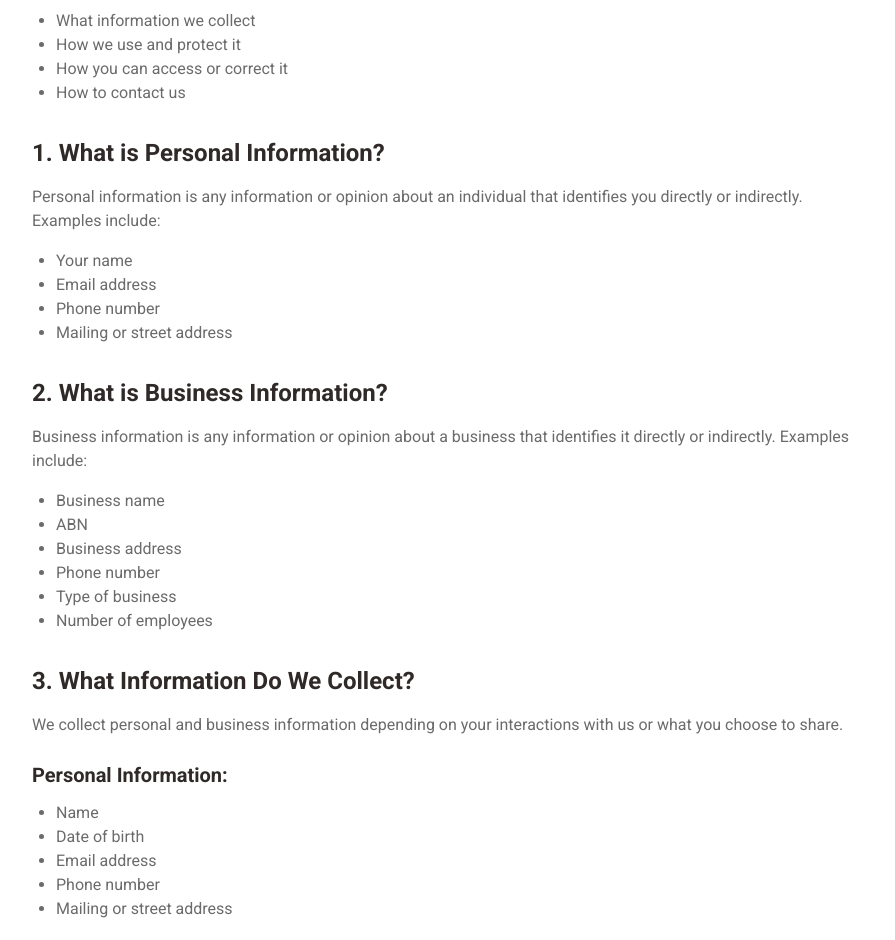
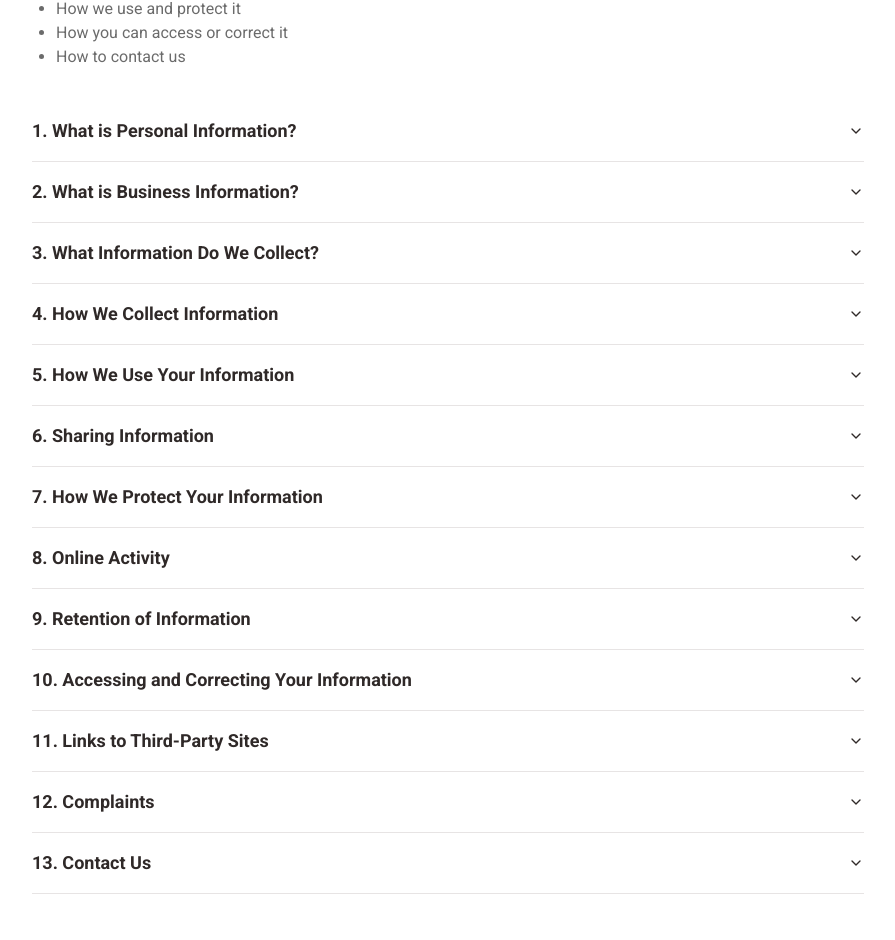
Before and after one commit to SnitzyG/storea-basic-3a9e4a58, a React (Vite) app: page /privacy in a window 1280 px wide. Shown: the part 312-1252 px from the top of the page, without its empty margins (192-1087 px from the left). Built offline with nearby package versions, Linux system fonts and the light colour scheme.

Commit message:
Refactor Privacy page layout
Update the Privacy page to use an Accordion component, mirroring the layout and functionality of the Terms and Conditions page for a consistent user experience. This change involves importing Accordion components and restructuring the content within collapsible sections.

```diff
--- a/src/pages/public/Privacy.tsx
+++ b/src/pages/public/Privacy.tsx
@@ -1,5 +1,11 @@
 import { PublicLayout } from '@/components/marketing/PublicLayout';
 import { useEffect } from 'react';
+import {
+  Accordion,
+  AccordionContent,
+  AccordionItem,
+  AccordionTrigger,
+} from "@/components/ui/accordion";
 
 export default function Privacy() {
   useEffect(() => {
@@ -10,43 +16,48 @@ export default function Privacy() {
     }
   }, []);
 
+
   return (
     <PublicLayout>
       <div className="w-full max-w-4xl mx-auto px-4 sm:px-6 lg:px-8 py-12">
-        <article className="prose prose-slate max-w-none">
-          <h1 className="text-4xl font-bold text-foreground mb-8">STOREA Privacy Policy</h1>
-
-          <p className="text-lg text-muted-foreground mb-6">
+        <div className="mb-8">
+          <h1 className="text-4xl font-bold text-foreground mb-4">STOREA Privacy Policy</h1>
+          <p className="text-sm text-muted-foreground mb-4">Last Modified: 10th November 2025</p>
+          <p className="text-muted-foreground mb-2">
             STOREA values and respects your privacy. We are committed to protecting your personal and business information in accordance with the Privacy Act 1988 (Cth) and other applicable privacy laws.
           </p>
-
-          <p className="text-muted-foreground mb-8">This policy explains:</p>
-          <ul className="list-disc pl-6 mb-8 text-muted-foreground">
+          <p className="text-muted-foreground">This policy explains:</p>
+          <ul className="list-disc pl-6 text-muted-foreground">
             <li>What information we collect</li>
             <li>How we use and protect it</li>
             <li>How you can access or correct it</li>
             <li>How to contact us</li>
           </ul>
+        </div>
 
-          <section className="mb-8">
-            <h2 className="text-2xl font-semibold text-foreground mb-4">1. What is Personal Information?</h2>
-            <p className="text-muted-foreground mb-4">
+        <Accordion type="multiple" className="w-full">
+          <AccordionItem value="item-1">
+            <AccordionTrigger className="text-lg font-semibold">1. What is Personal Information?</AccordionTrigger>
+            <AccordionContent className="text-muted-foreground">
+              <p className="mb-4">
                 Personal information is any information or opinion about an individual that identifies you directly or indirectly. Examples include:
               </p>
-            <ul className="list-disc pl-6 text-muted-foreground">
+              <ul className="list-disc pl-6">
                 <li>Your name</li>
                 <li>Email address</li>
                 <li>Phone number</li>
                 <li>Mailing or street address</li>
               </ul>
-          </section>
+            </AccordionContent>
+          </AccordionItem>
 
-          <section className="mb-8">
-            <h2 className="text-2xl font-semibold text-foreground mb-4">2. What is Business Information?</h2>
-            <p className="text-muted-foreground mb-4">
+          <AccordionItem value="item-2">
+            <AccordionTrigger className="text-lg font-semibold">2. What is Business Information?</AccordionTrigger>
+            <AccordionContent className="text-muted-foreground">
+              <p className="mb-4">
                 Business information is any information or opinion about a business that identifies it directly or indirectly. Examples include:
               </p>
-            <ul className="list-disc pl-6 text-muted-foreground">
+              <ul className="list-disc pl-6">
                 <li>Business name</li>
                 <li>ABN</li>
                 <li>Business address</li>
@@ -54,25 +65,30 @@ export default function Privacy() {
                 <li>Type of business</li>
                 <li>Number of employees</li>
               </ul>
-          </section>
+            </AccordionContent>
+          </AccordionItem>
 
-          <section className="mb-8">
-            <h2 className="text-2xl font-semibold text-foreground mb-4">3. What Information Do We Collect?</h2>
-            <p className="text-muted-foreground mb-4">
+          <AccordionItem value="item-3">
+            <AccordionTrigger className="text-lg font-semibold">3. What Information Do We Collect?</AccordionTrigger>
+            <AccordionContent className="text-muted-foreground space-y-4">
+              <p>
                 We collect personal and business information depending on your interactions with us or what you choose to share.
               </p>
 
-            <h3 className="text-xl font-semibold text-foreground mb-3 mt-6">Personal Information:</h3>
-            <ul className="list-disc pl-6 text-muted-foreground mb-4">
+              <div>
+                <h3 className="font-semibold text-foreground mb-2">Personal Information:</h3>
+                <ul className="list-disc pl-6">
                   <li>Name</li>
                   <li>Date of birth</li>
                   <li>Email address</li>
                   <li>Phone number</li>
                   <li>Mailing or street address</li>
                 </ul>
+              </div>
 
-            <h3 className="text-xl font-semibold text-foreground mb-3">Business Information:</h3>
-            <ul className="list-disc pl-6 text-muted-foreground">
+              <div>
+                <h3 className="font-semibold text-foreground mb-2">Business Information:</h3>
+                <ul className="list-disc pl-6">
                   <li>Business name</li>
                   <li>ABN</li>
                   <li>Business address</li>
@@ -80,12 +96,15 @@ export default function Privacy() {
                   <li>Type of business</li>
                   <li>Number of employees</li>
                 </ul>
-          </section>
+              </div>
+            </AccordionContent>
+          </AccordionItem>
 
-          <section className="mb-8">
-            <h2 className="text-2xl font-semibold text-foreground mb-4">4. How We Collect Information</h2>
-            <p className="text-muted-foreground mb-4">We collect information directly from you when you:</p>
-            <ul className="list-disc pl-6 text-muted-foreground mb-4">
+          <AccordionItem value="item-4">
+            <AccordionTrigger className="text-lg font-semibold">4. How We Collect Information</AccordionTrigger>
+            <AccordionContent className="text-muted-foreground space-y-4">
+              <p>We collect information directly from you when you:</p>
+              <ul className="list-disc pl-6">
                 <li>Interact with us online or in person</li>
                 <li>Call or email us</li>
                 <li>Use our platform</li>
@@ -94,124 +113,148 @@ export default function Privacy() {
                 <li>Attend a STOREA event</li>
                 <li>Apply for a position with us</li>
               </ul>
-            <p className="text-muted-foreground">
+              <p>
                 We may also collect information from third parties or public sources to improve our services.
               </p>
-          </section>
+            </AccordionContent>
+          </AccordionItem>
 
-          <section className="mb-8">
-            <h2 className="text-2xl font-semibold text-foreground mb-4">5. How We Use Your Information</h2>
-            <p className="text-muted-foreground mb-4">We use your information to:</p>
-            <ul className="list-disc pl-6 text-muted-foreground">
+          <AccordionItem value="item-5">
+            <AccordionTrigger className="text-lg font-semibold">5. How We Use Your Information</AccordionTrigger>
+            <AccordionContent className="text-muted-foreground">
+              <p className="mb-4">We use your information to:</p>
+              <ul className="list-disc pl-6">
                 <li>Provide requested services or information</li>
                 <li>Deliver a personalized experience</li>
                 <li>Improve the quality of our services</li>
                 <li>Conduct internal administration</li>
                 <li>Conduct marketing and research</li>
               </ul>
-          </section>
+            </AccordionContent>
+          </AccordionItem>
 
-          <section className="mb-8">
-            <h2 className="text-2xl font-semibold text-foreground mb-4">6. Sharing Information</h2>
-            <p className="text-muted-foreground mb-4">We may share your information with:</p>
-            <ul className="list-disc pl-6 text-muted-foreground mb-4">
+          <AccordionItem value="item-6">
+            <AccordionTrigger className="text-lg font-semibold">6. Sharing Information</AccordionTrigger>
+            <AccordionContent className="text-muted-foreground space-y-4">
+              <p>We may share your information with:</p>
+              <ul className="list-disc pl-6">
                 <li>Third-party service providers (e.g., IT providers)</li>
                 <li>Marketing providers</li>
                 <li>Professional advisors</li>
               </ul>
-            <p className="text-muted-foreground mb-2">We may also transfer information overseas but only if:</p>
-            <ul className="list-disc pl-6 text-muted-foreground">
+              <p>We may also transfer information overseas but only if:</p>
+              <ul className="list-disc pl-6">
                 <li>You consent, or</li>
                 <li>The recipient is subject to similar privacy laws, or</li>
                 <li>Required or authorised by Australian law</li>
               </ul>
-          </section>
+            </AccordionContent>
+          </AccordionItem>
 
-          <section className="mb-8">
-            <h2 className="text-2xl font-semibold text-foreground mb-4">7. How We Protect Your Information</h2>
-            <p className="text-muted-foreground mb-4">We take reasonable steps to keep your information safe, including:</p>
-            <ul className="list-disc pl-6 text-muted-foreground">
+          <AccordionItem value="item-7">
+            <AccordionTrigger className="text-lg font-semibold">7. How We Protect Your Information</AccordionTrigger>
+            <AccordionContent className="text-muted-foreground">
+              <p className="mb-4">We take reasonable steps to keep your information safe, including:</p>
+              <ul className="list-disc pl-6">
                 <li>Securing our premises and records</li>
                 <li>Restricting access to personnel who need it</li>
                 <li>Using technology like firewalls and antivirus software</li>
               </ul>
-          </section>
+            </AccordionContent>
+          </AccordionItem>
 
-          <section className="mb-8">
-            <h2 className="text-2xl font-semibold text-foreground mb-4">8. Online Activity</h2>
-
-            <h3 className="text-xl font-semibold text-foreground mb-3 mt-6">Cookies</h3>
-            <p className="text-muted-foreground mb-4">
+          <AccordionItem value="item-8">
+            <AccordionTrigger className="text-lg font-semibold">8. Online Activity</AccordionTrigger>
+            <AccordionContent className="text-muted-foreground space-y-4">
+              <div>
+                <h3 className="font-semibold text-foreground mb-2">Cookies</h3>
+                <p>
                   Our website uses cookies to improve your browsing experience. Cookies do not personally identify you. You can block or delete cookies in your browser, but some features may not work properly.
                 </p>
+              </div>
 
-            <h3 className="text-xl font-semibold text-foreground mb-3">Google Analytics</h3>
-            <p className="text-muted-foreground mb-4">
+              <div>
+                <h3 className="font-semibold text-foreground mb-2">Google Analytics</h3>
+                <p>
                   We use Google Analytics to understand website traffic. Most data is anonymous, but it may sometimes be connected to you.
                 </p>
+              </div>
 
-            <h3 className="text-xl font-semibold text-foreground mb-3">Direct Marketing</h3>
-            <p className="text-muted-foreground">
+              <div>
+                <h3 className="font-semibold text-foreground mb-2">Direct Marketing</h3>
+                <p>
                   With your consent, we may send you marketing communications. You can opt-out at any time via the "unsubscribe" link.
                 </p>
-          </section>
+              </div>
+            </AccordionContent>
+          </AccordionItem>
 
-          <section className="mb-8">
-            <h2 className="text-2xl font-semibold text-foreground mb-4">9. Retention of Information</h2>
-            <p className="text-muted-foreground">
+          <AccordionItem value="item-9">
+            <AccordionTrigger className="text-lg font-semibold">9. Retention of Information</AccordionTrigger>
+            <AccordionContent className="text-muted-foreground">
+              <p>
                 We only retain information as long as necessary for our relationship with you, unless retention is required by law.
               </p>
-          </section>
+            </AccordionContent>
+          </AccordionItem>
 
-          <section className="mb-8">
-            <h2 className="text-2xl font-semibold text-foreground mb-4">10. Accessing and Correcting Your Information</h2>
-            <p className="text-muted-foreground mb-4">
+          <AccordionItem value="item-10">
+            <AccordionTrigger className="text-lg font-semibold">10. Accessing and Correcting Your Information</AccordionTrigger>
+            <AccordionContent className="text-muted-foreground space-y-4">
+              <p>
                 You can request access to or correction of your personal or business information by contacting us at:
               </p>
-            <p className="text-muted-foreground mb-4">
+              <p>
                 Email: <a href="mailto:richard@storea.com.au" className="text-primary hover:underline">richard@storea.com.au</a>
               </p>
-            <p className="text-muted-foreground">
+              <p>
                 We will usually respond within 14 days.
               </p>
-          </section>
+            </AccordionContent>
+          </AccordionItem>
 
-          <section className="mb-8">
-            <h2 className="text-2xl font-semibold text-foreground mb-4">11. Links to Third-Party Sites</h2>
-            <p className="text-muted-foreground">
+          <AccordionItem value="item-11">
+            <AccordionTrigger className="text-lg font-semibold">11. Links to Third-Party Sites</AccordionTrigger>
+            <AccordionContent className="text-muted-foreground">
+              <p>
                 Our website may link to third-party websites. STOREA is not responsible for their privacy practices. Please read their privacy policies before sharing information.
               </p>
-          </section>
+            </AccordionContent>
+          </AccordionItem>
 
-          <section className="mb-8">
-            <h2 className="text-2xl font-semibold text-foreground mb-4">12. Complaints</h2>
-            <p className="text-muted-foreground mb-4">
+          <AccordionItem value="item-12">
+            <AccordionTrigger className="text-lg font-semibold">12. Complaints</AccordionTrigger>
+            <AccordionContent className="text-muted-foreground space-y-4">
+              <p>
                 If you have a complaint about how we handle your information, contact us at:
               </p>
-            <p className="text-muted-foreground mb-4">
+              <p>
                 Email: <a href="mailto:richard@storea.com.au" className="text-primary hover:underline">richard@storea.com.au</a>
               </p>
-            <p className="text-muted-foreground">
+              <p>
                 If unsatisfied with our response, you may contact the Office of Australian Information Commissioner: <a href="https://www.oaic.gov.au" target="_blank" rel="noopener noreferrer" className="text-primary hover:underline">www.oaic.gov.au</a>
               </p>
-          </section>
+            </AccordionContent>
+          </AccordionItem>
 
-          <section className="mb-8">
-            <h2 className="text-2xl font-semibold text-foreground mb-4">13. Contact Us</h2>
-            <p className="text-muted-foreground mb-2">
+          <AccordionItem value="item-13">
+            <AccordionTrigger className="text-lg font-semibold">13. Contact Us</AccordionTrigger>
+            <AccordionContent className="text-muted-foreground space-y-2">
+              <p>
                 For any questions or concerns about this Privacy Policy:
               </p>
-            <p className="text-muted-foreground mb-1">
+              <p>
                 Email: <a href="mailto:richard@storea.com.au" className="text-primary hover:underline">richard@storea.com.au</a>
               </p>
-            <p className="text-muted-foreground mb-4">
+              <p>
                 Phone: 1800-STOREA
               </p>
-            <p className="text-sm text-muted-foreground italic">
+              <p className="text-sm italic pt-2">
                 Last Modified: 10th November 2025
               </p>
-          </section>
-        </article>
+            </AccordionContent>
+          </AccordionItem>
+        </Accordion>
       </div>
     </PublicLayout>
   );
```
Lines whose indentation alone changed are shown as unchanged.
